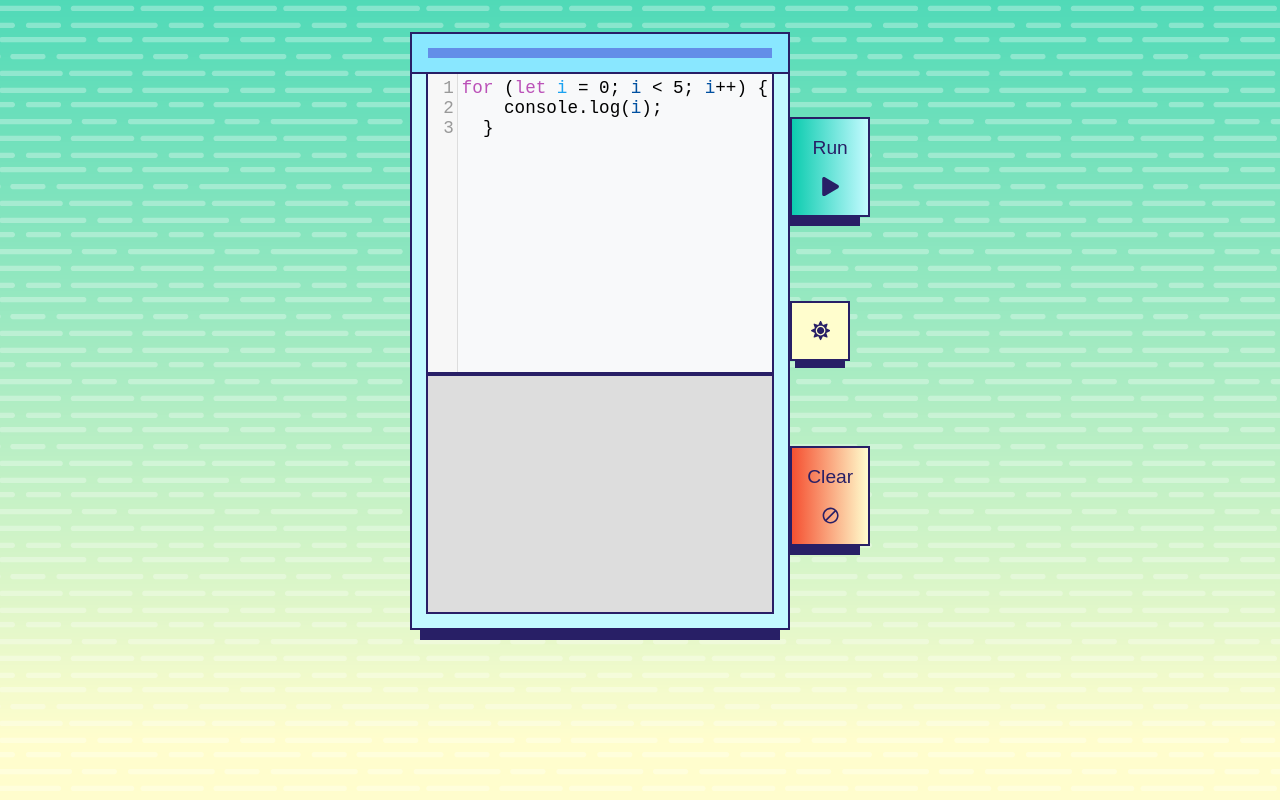
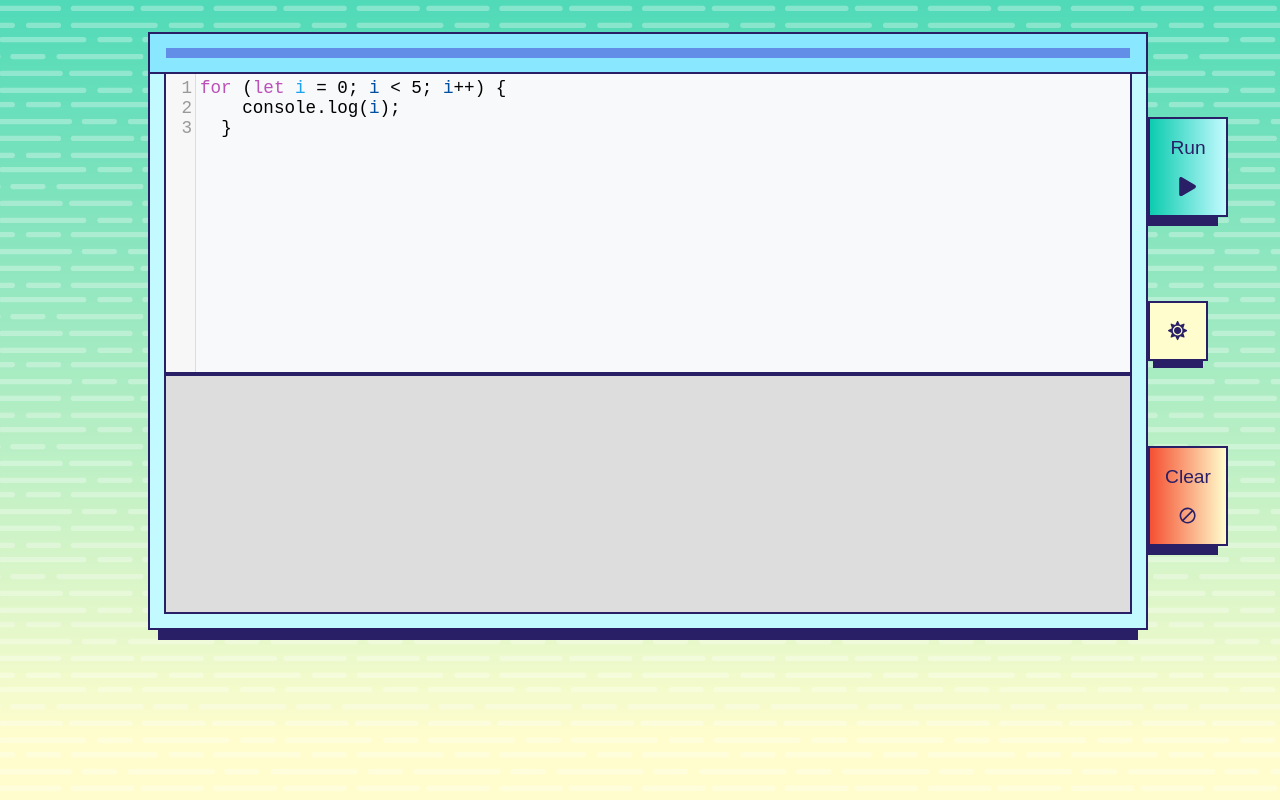
Before and after one commit to dwainejade/js-console, a React (Create React App) app: page / in a window 1280 px wide. Built offline with nearby package versions, Linux system fonts and the light colour scheme.

Commit message:
styling still working on getting app to e centered

```diff
--- a/src/styles.scss
+++ b/src/styles.scss
@@ -12,32 +12,33 @@ $desktop-max-width: 1000px ;
 }
 
 body{
-  display: flex;
-  justify-content: center;
   height: 100vh;
   padding: 2rem;
   background: url(images/BG-Lightmode.png) repeat 0 0;
+  justify-content: center;
 }
 
 
 .app{
   display: grid;
+  width: 100%;
+  margin: auto;
+  grid-template-columns: auto 100px;
   grid-template-areas:
   'top  buttons'
   'bottom  buttons';
+  justify-self: center;
 
 
   .top-container {
-    display: flex;
-    // width: 100%;
-    // max-width: $desktop-max-width;
-    justify-content: flex-end;
-    align-items: center;
-    margin: auto;
+    // display: flex;
+    width:100% ;
+    max-width: $desktop-max-width;
+    justify-self: end;
     grid-area: top;
 
     .editor {
-      width: 100%;
+      // width: 100%;
       border: $border;
       border-bottom: 0;
       background: #C3FAFF;
@@ -59,6 +60,10 @@ body{
     align-items: flex-start;
     height: 100%;
     grid-area: buttons;
+
+
+
+
 
     .btn {
       display: flex;
@@ -103,8 +108,10 @@ body{
 
   .bottom-container{
     width: 100%;
-    // max-width: $desktop-max-width;
+    max-width: $desktop-max-width;
     background: #C3FAFF;
+    justify-self: end;
+
 
     .console{
       background: #DDD;
@@ -190,12 +197,10 @@ body{
 }
 
 .bottom-container {
-  display: flex;
-  max-width: $desktop-max-width;
-  margin: auto;
+  // max-width: $desktop-max-width;
 
   .console-wrapper{
-    width: 100%;
+    // width: 100%;
     padding: 0 14px 14px 14px;
     border: $border;
     border-top: 0;
```
